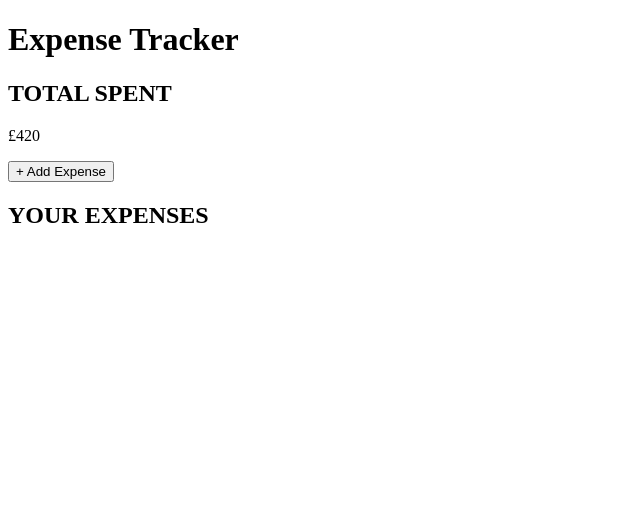
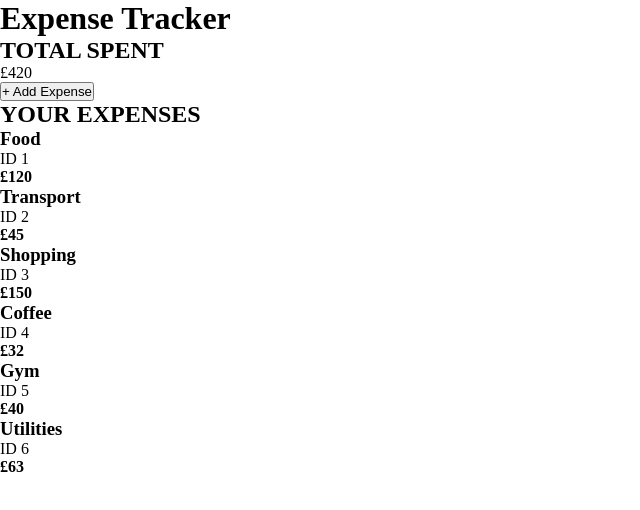
Before and after one commit to mustaqeem-2001/expense_tracker, a React (Vite) app: page / in a window 1280 px wide. Shown: the top 510 px of the page, without its empty margins (0-640 px from the left). Built offline with nearby package versions, Linux system fonts and the light colour scheme.

Commit message:
feature/display expenses to User

```diff
--- a/src/App.jsx
+++ b/src/App.jsx
@@ -1,6 +1,9 @@
+import expensesData from "./data/expensesData.js";
+
 export default function App() {
+    console.log(expensesData);
+
     return (
-
         <main>
             <div>
                 {/* Logo */}
@@ -16,6 +19,24 @@ export default function App() {
             <section className="added-expenses">
                 <h2>YOUR EXPENSES</h2>
                 {/* Expenses go here */}
+                {
+                    expensesData.map(function(expense) {
+                        return (
+                            <div>
+                                <div>
+                                    <h3>{expense.name}</h3>
+                                    <span>ID {expense.id}</span>
+                                </div>
+
+                                <div>
+                                    <strong>£{expense.amount}</strong>
+                                    {/* Bin Icon */}
+                                </div>
+
+                            </div>
+                        )
+                    })
+                }
             </section>
         </main>
     )
--- a/src/data/dataset.js
+++ b/src/data/expensesData.js
@@ -1,4 +1,4 @@
-export default expenses = [
+const expensesData = [
   { id: 1, name: "Food",      amount: 120 },
   { id: 2, name: "Transport", amount: 45  },
   { id: 3, name: "Shopping",  amount: 150 },
@@ -7,3 +7,5 @@ export default expenses = [
   { id: 6, name: "Utilities", amount: 63  },
 ];
 // Total: £450
+
+export default expensesData;
--- /dev/null
+++ b/src/index.css
@@ -0,0 +1,9 @@
+* {
+    padding: 0;
+    margin: 0;
+}
+
+h1, h2, h3, p {
+    padding: 0;
+    margin: 0;
+}
--- a/src/main.jsx
+++ b/src/main.jsx
@@ -1,5 +1,6 @@
 import { createRoot } from 'react-dom/client';
 import App from "./App.jsx";
+import "./index.css"
 
 const root = createRoot(document.getElementById("root"))
 root.render(<App />)
```
